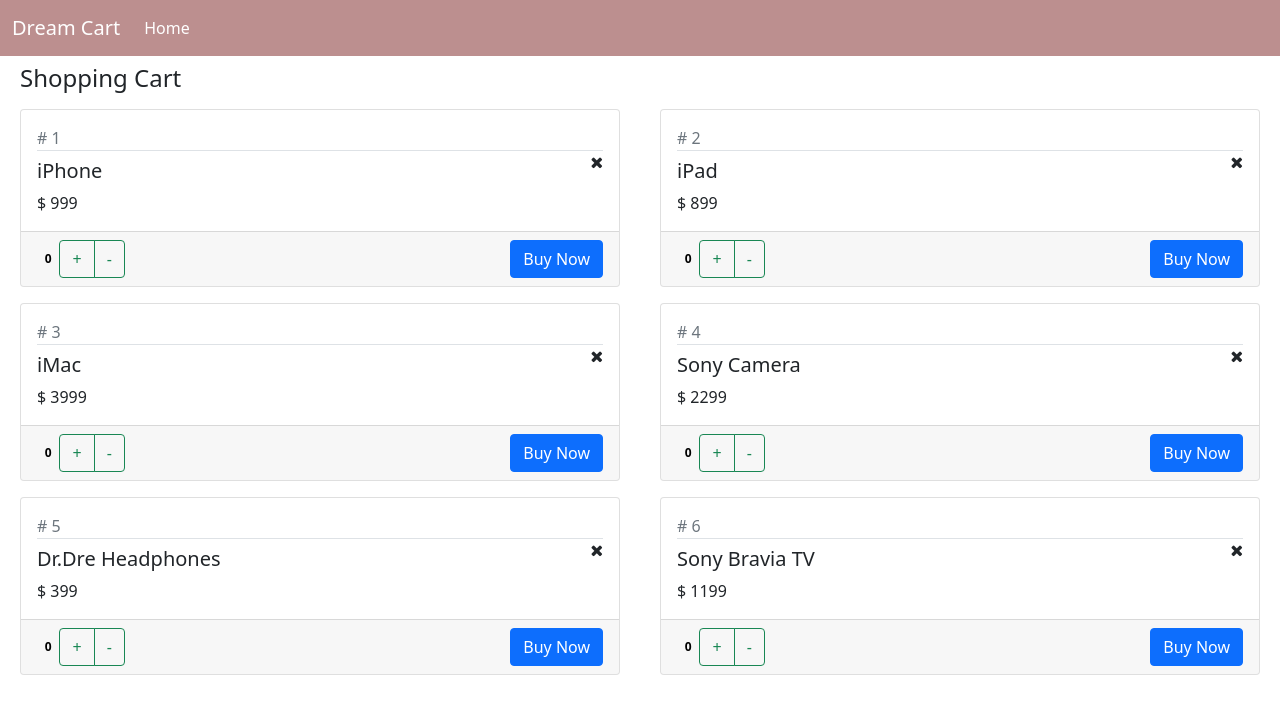
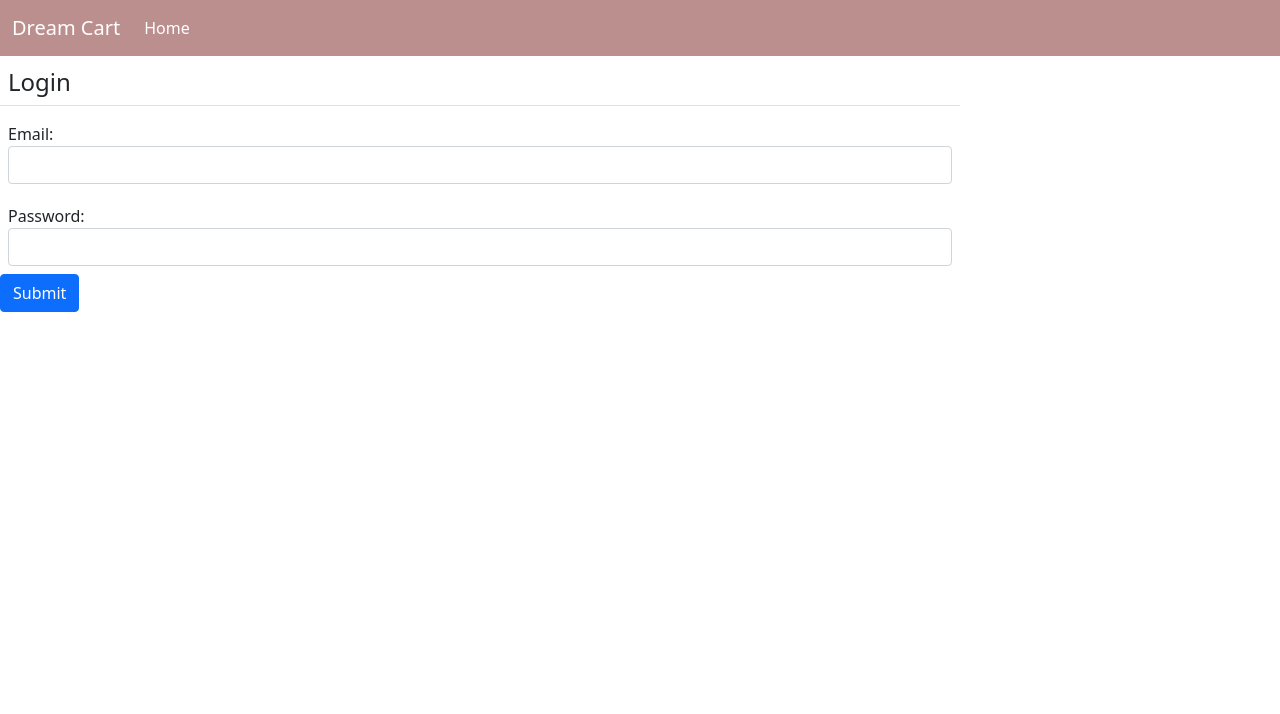
Before and after one commit to HarshJainGitHub/e-commerce, a React (Create React App) app: page / in a window 1280 px wide. Shown: the top 714 px of the page. Built offline with nearby package versions, Linux system fonts and the light colour scheme; data requests are answered from the project's data file.

Commit message:
login REST SETUP

```diff
--- a/db.json
+++ b/db.json
@@ -6,5 +6,9 @@
     {"id":4, "productName": "Sony Camera" , "price":2299 , "quantity": 0},
     {"id":5, "productName": "Dr.Dre Headphones" , "price":399 , "quantity": 0},
     {"id":6, "productName": "Sony Bravia TV" , "price":1199 , "quantity": 0}
+  ],
+  "users":[
+    {"id":1,"email":"admin@gmail.com","password":"admin123"},
+    {"id":2,"email":"penny@test.com","password":"penny123"}
   ]
 }
--- a/src/App.jsx
+++ b/src/App.jsx
@@ -5,8 +5,8 @@
 import 'bootstrap/dist/css/bootstrap.css';
 import NavBar from "./NavBar";
 // import CustomersList from './CustomersList';
-import ShoppingCart from './ShoppingCart';
-// import Login from './Login';
+// import ShoppingCart from './ShoppingCart';
+import Login from './Login';
 
 export default class App extends Component {
   render() {
@@ -14,8 +14,8 @@
       <div>
         <NavBar />
         {/* <CustomersList /> */}
-        <ShoppingCart />
-        {/* <Login /> */}
+        {/* <ShoppingCart /> */}
+        <Login />
       </div>
     )
   }
--- a/src/Login.jsx
+++ b/src/Login.jsx
@@ -45,10 +45,12 @@
     });
   }
 
-  onLoginClick = () => {
-    console.log("login Clicked",this.state);
+  onLoginClick = async () => {
 
-    if(this.state.email === 'admin@gmail.com' && this.state.password === 'admin@123'){
+    var response = await fetch(`http://localhost:5000/users?email=${this.state.email}&password=${this.state.password}`,{method:'GET'});
+    var body = await response.json();
+
+    if(body.length > 0){
       this.setState({
         message: <span className='text-success'> Successfully LoggedIn</span>
       })
```
